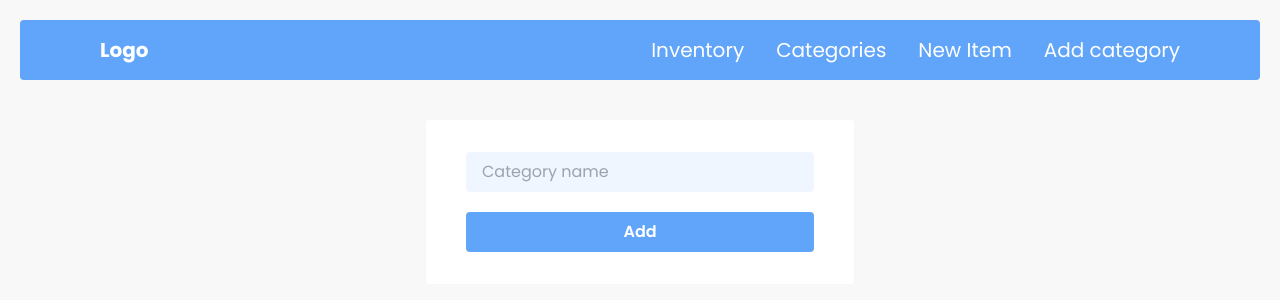
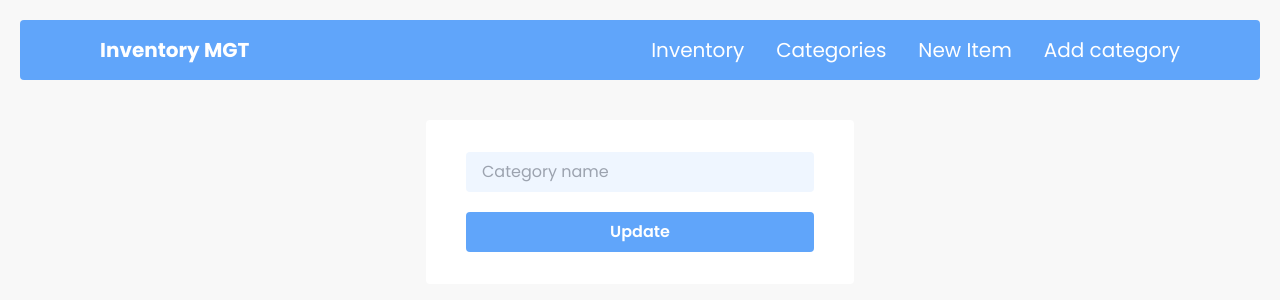
Before and after one commit to geoffreykithuku/inventory-crud-app, a React (Create React App) app: page /new-category in a window 1280 px wide. Shown: the top 300 px of the page. Built offline with nearby package versions, Linux system fonts and the light colour scheme.

Commit message:
update readme

```diff
--- a/src/components/AddCategory.jsx
+++ b/src/components/AddCategory.jsx
@@ -1,21 +1,49 @@
-import React from 'react'
+import React, { useState, useContext } from "react";
+import { InventoryContext } from "../context/context";
+import { useNavigate } from "react-router";
 
 const AddCategory = () => {
+  const navigate = useNavigate();
+
+  const { category, setCategory } = useContext(InventoryContext);
+  const [name, setName] = useState("");
+
+  const handleSubmit = (e) => {
+    e.preventDefault();
+    const newCategories = [
+      ...category,
+      {
+        id: category.length + 1,
+        name,
+      },
+    ];
+    setCategory(newCategories);
+    navigate("/categories");
+  };
   return (
     <div className="bg-white  rounded px-10 mt-10 w-fit mx-auto">
-      <form className="flex flex-col gap-5 mx-auto w-full max-w-[400px] py-8 text-blue-400">
+      <form
+        onSubmit={handleSubmit}
+        className="flex flex-col gap-5 mx-auto w-full max-w-[400px] py-8 text-blue-400"
+      >
         <input
+          value={name}
+          onChange={(e) => setName(e.target.value)}
           type="text"
           placeholder="Category name"
           className="bg-blue-400 bg-opacity-10 px-4 py-2 rounded outline-none"
+          required
         />
 
-        <button className="bg-blue-400 text-white font-semibold rounded py-2 ">
-          Add
+        <button
+          type="submit"
+          className="bg-blue-400 text-white font-semibold rounded py-2 "
+        >
+          Update
         </button>
       </form>
     </div>
   );
-}
+};
 
-export default AddCategory
+export default AddCategory;
--- a/src/components/AddItem.jsx
+++ b/src/components/AddItem.jsx
@@ -1,6 +1,7 @@
 import React, { useContext, useState } from "react";
 import { InventoryContext } from "../context/context";
 import { useNavigate } from "react-router";
+
 const AddItem = () => {
   const navigate = useNavigate();
 
@@ -43,6 +44,7 @@ const AddItem = () => {
           type="text"
           placeholder="Product name"
           className="bg-blue-400 bg-opacity-10 px-4 py-2 rounded outline-none"
+          required
         />
         <input
           value={quantity}
@@ -50,6 +52,7 @@ const AddItem = () => {
           type="text"
           placeholder="Quantity"
           className="bg-blue-400 bg-opacity-10 px-4 py-2 rounded outline-none"
+          required
         />
         <input
           onChange={(e) => setPrice(e.target.value)}
@@ -57,6 +60,7 @@ const AddItem = () => {
           type="number"
           placeholder="Price"
           className="bg-blue-400 bg-opacity-10 px-4 py-2 rounded outline-none"
+          required
         />
         <select
           value={category_id}
@@ -64,7 +68,9 @@ const AddItem = () => {
           name="category"
           id="category"
           className="bg-blue-400 bg-opacity-10 px-4 py-2 rounded outline-none"
+          required
         >
+          <option value="">Select category</option>
           {category.map((cat) => (
             <option value={cat.id} key={cat.id}>
               {cat.name}
--- a/src/components/Menu.jsx
+++ b/src/components/Menu.jsx
@@ -4,7 +4,7 @@ import { Link } from 'react-router-dom';
 const Menu = () => {
   return (
     <nav className="bg-blue-400 flex justify-between md:px-20 text-white rounded items-center py-4 px-5 w-full">
-      <p className="text-xl font-bold">Logo</p>
+      <p className="text-xl font-bold">Inventory MGT</p>
       <ul className="flex gap-5 md:gap-8  text-xl ">
         <Link to="/">Inventory</Link>
         <Link to="/categories">Categories</Link>
```
Also changed, not shown: src/components/Dashboard.jsx (+10 -6 lines), src/components/EditItem.jsx (+10 -4 lines), public/inventory-crud-app.png (added), 1 other file (tests, documents, lock files or other folders).
